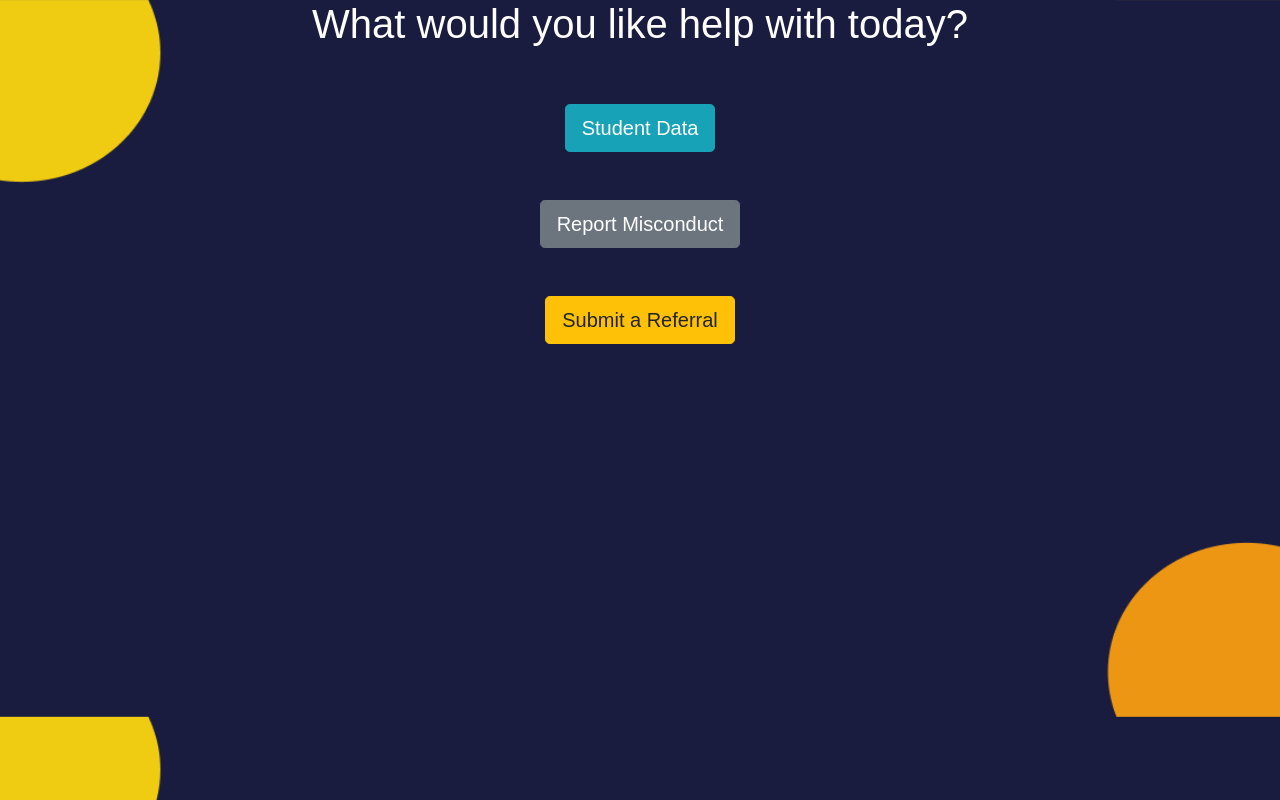
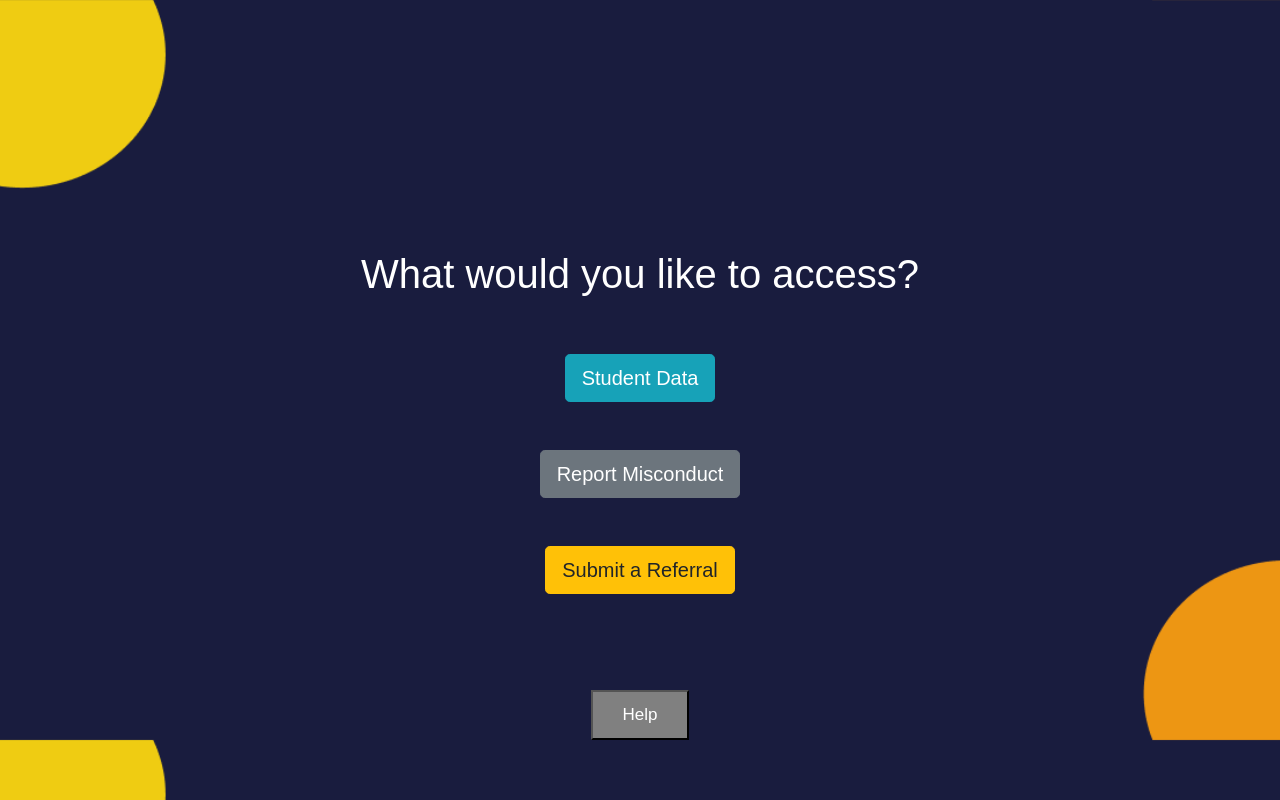
Before and after one commit to facundoroitman/Bsafe, a website built with webpack: page faculty_center.html in a window 1280 px wide. Built offline with nearby package versions, Linux system fonts and the light colour scheme; some packages are replaced by stand-ins of ours; no server answers; the database is empty.

Commit message:
change on faculty style

```diff
--- a/faculty_center.html
+++ b/faculty_center.html
@@ -14,8 +14,9 @@
     <!-- import the webpage's javascript file -->
     <script src="/script.js" defer></script>
   </head>
-
-<h1><center>What would you like help with today?</center></h1><br><br>
+  <body>
+    <div class = "faculty-container">
+      <h1><center>What would you like to access?</center></h1><br><br>
 
       <a  href="/studentdata.html">
       <center><button type="button" class="btn btn-lg btn-info">Student Data</button></center>
@@ -25,6 +26,11 @@
     </a><br><br>
     <a href="/referrals.html">
     <center><button type="button" class="btn btn-lg btn-warning">Submit a Referral</button></center>
-  </a>
+    </a> <br><br><br><br>
+    <center><button type="button" class="help-button">Help</button></center>
+    </div>
+
+  </body>
+
 
 </html>
```
Lines whose indentation alone changed are shown as unchanged.
